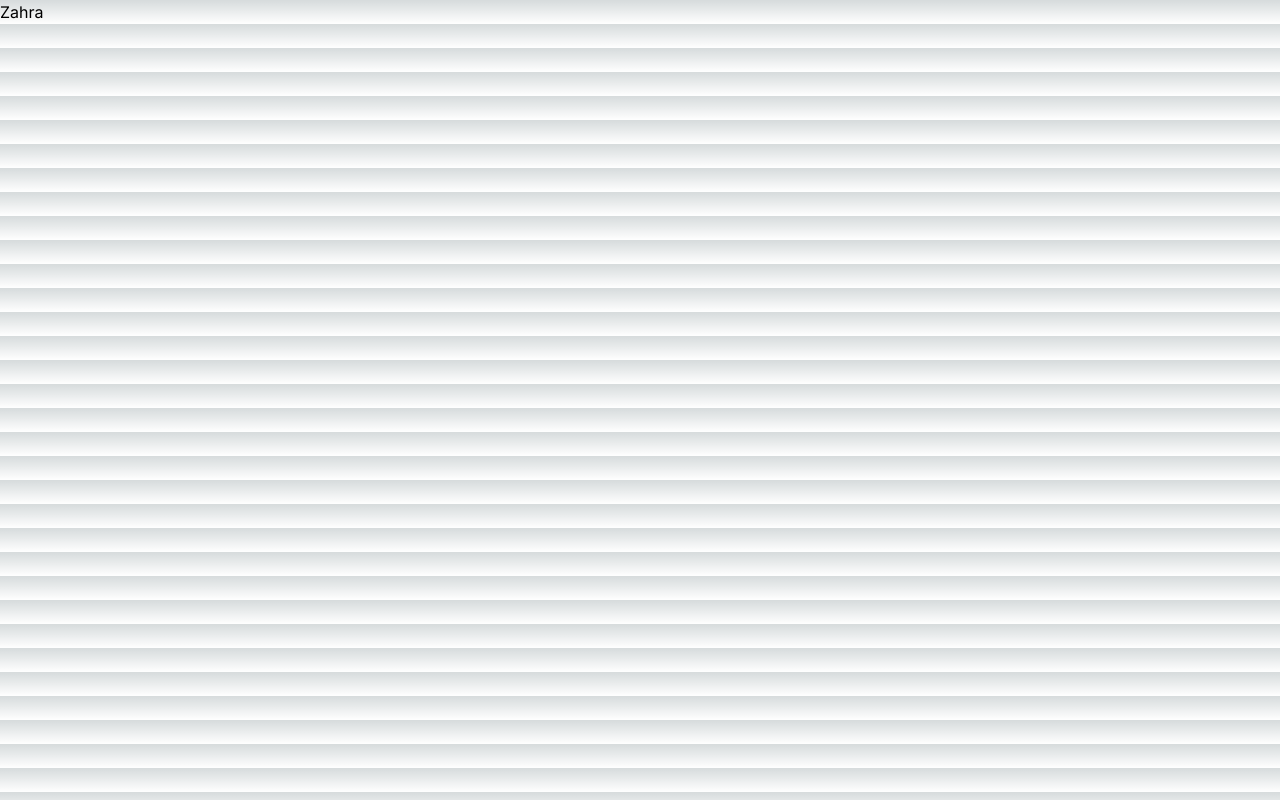
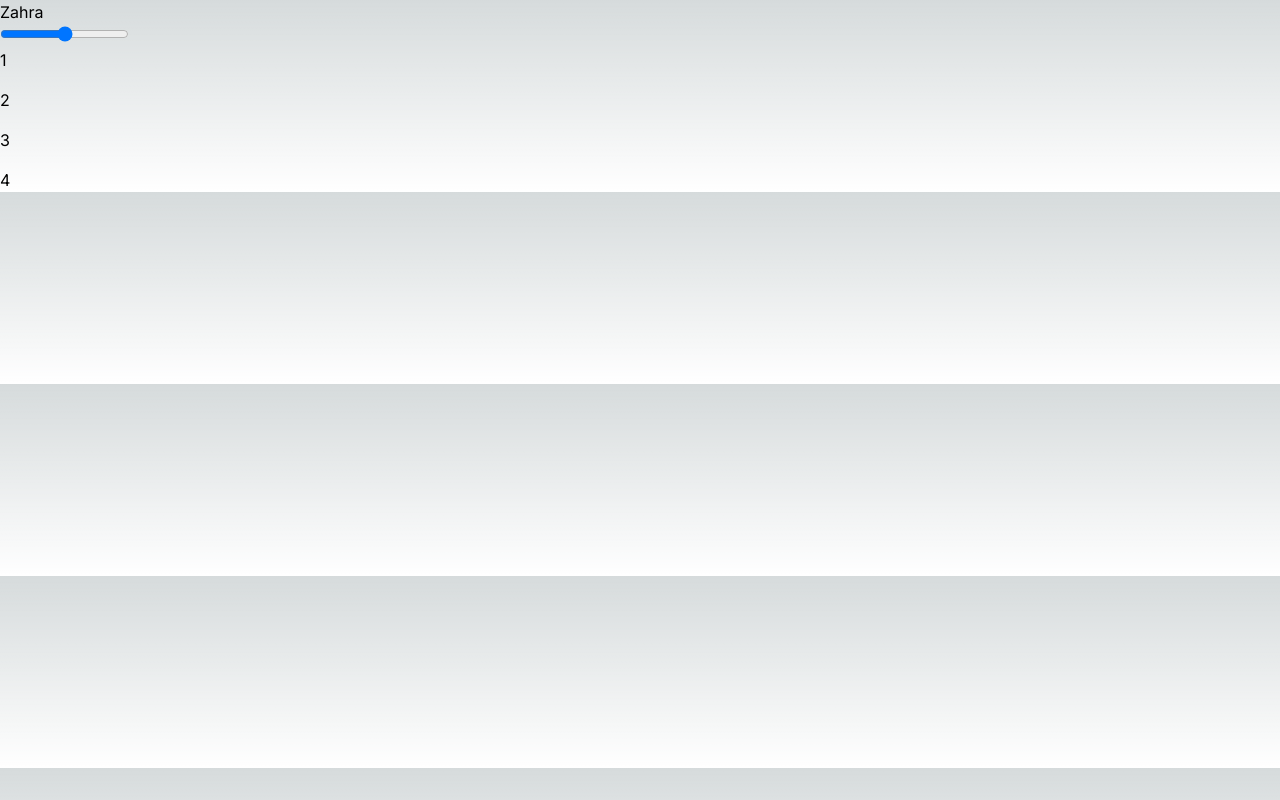
Before and after one commit to zaraganja/W3YZ-test-teamwork, a Next.js app: page /Zahra in a window 1280 px wide. Built offline with nearby package versions, Linux system fonts and the light colour scheme.

Commit message:
w3yz-1 landing-component1

```diff
--- a/app/Zahra/page.tsx
+++ b/app/Zahra/page.tsx
@@ -2,7 +2,17 @@ import React from 'react'
 
 const page = () => {
   return (
+    <section>
     <div>Zahra</div>
+    <input type='range'/>
+    <div className=' grid grid-rows-3 gap-4'>
+        <div>1</div>
+        <div>2</div>
+        <div>3</div>
+        <div>4</div>
+    </div>
+    </section>
+
   )
 }
 
```
